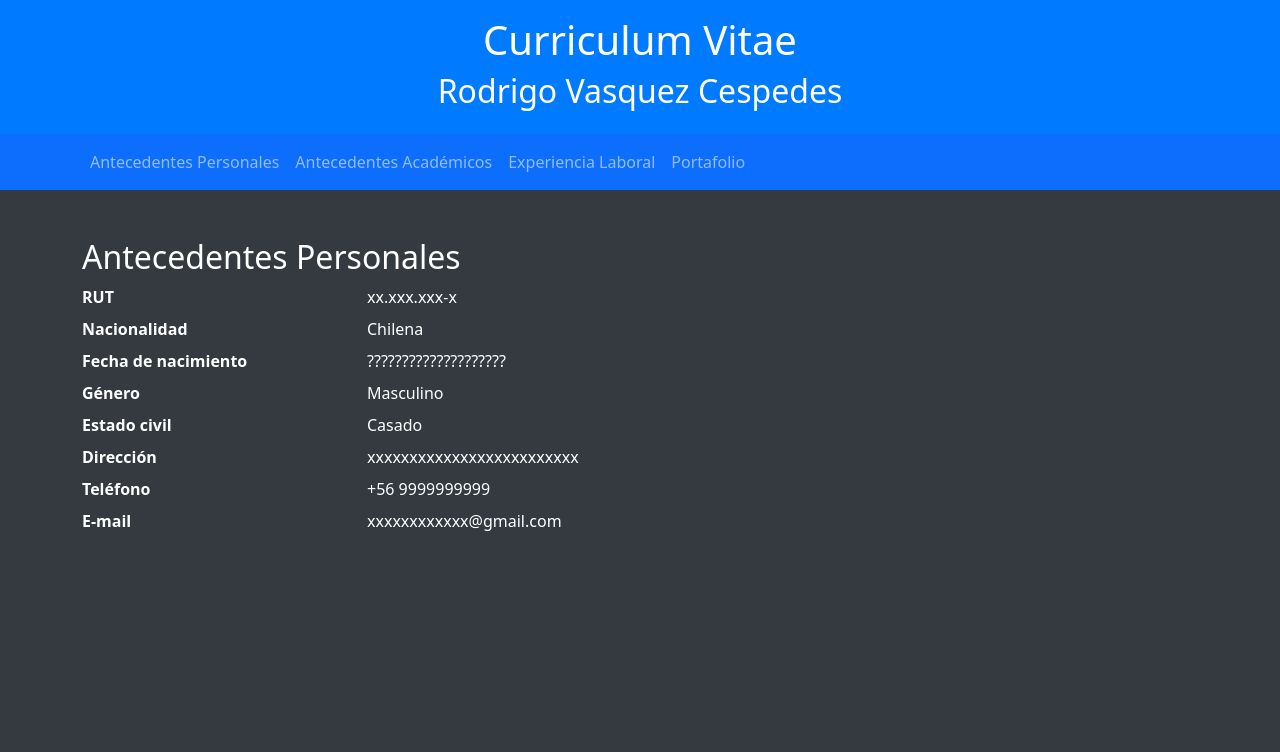
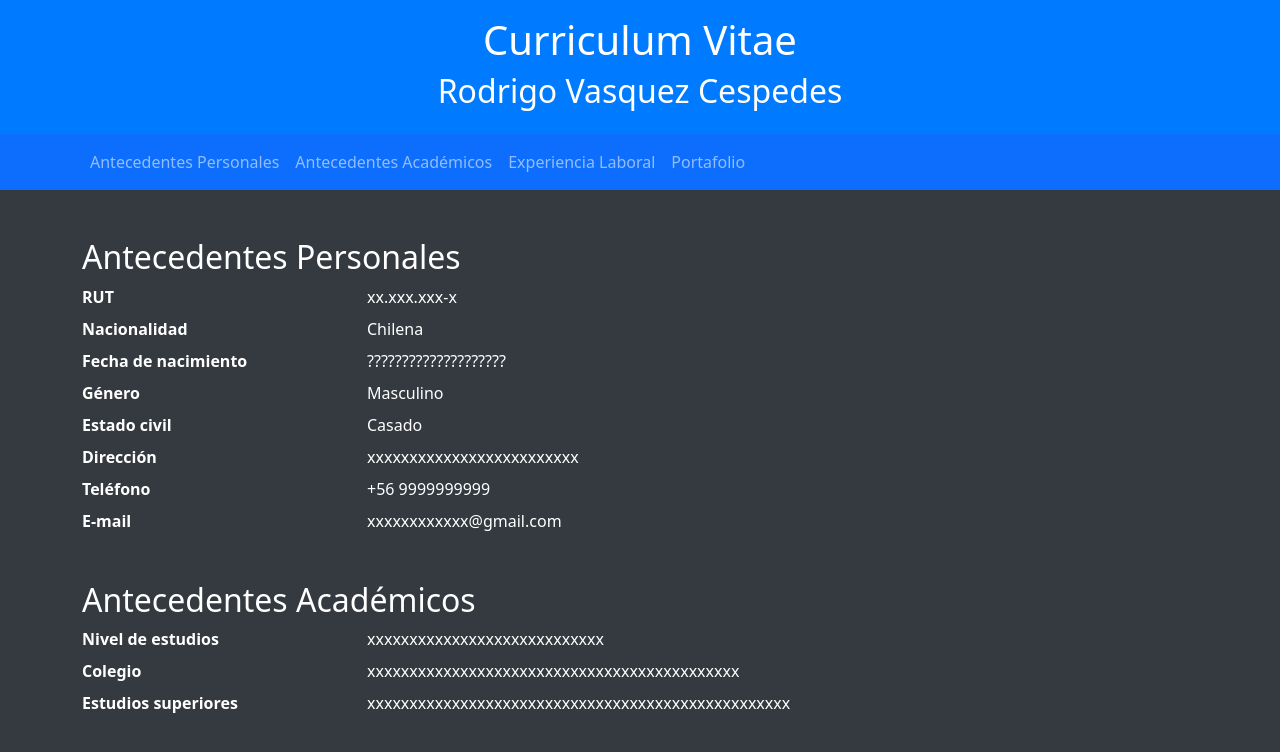
Before and after one commit to rodrigovasquezcespedes/rodrigovasquezcespedes.github.io, a plain HTML site: page index.html in a window 1280 px wide. Drawn offline with nearby package versions, Linux system fonts and the light colour scheme.

Commit message:
crea seccion educacion

```diff
--- a/index.html
+++ b/index.html
@@ -64,6 +64,19 @@
                 <dd class="col-sm-9">xxxxxxxxxxxx@gmail.com</dd>
             </dl>
         </section>
+        <section id="sección de educación">
+            <h2>Antecedentes Académicos</h2>
+            <dl class="row">
+                <dt class="col-sm-3">Nivel de estudios</dt>
+                <dd class="col-sm-9">xxxxxxxxxxxxxxxxxxxxxxxxxxxx</dd>
+
+                <dt class="col-sm-3">Colegio</dt>
+                <dd class="col-sm-9">xxxxxxxxxxxxxxxxxxxxxxxxxxxxxxxxxxxxxxxxxxxx</dd>
+
+                <dt class="col-sm-3">Estudios superiores</dt>
+                <dd class="col-sm-9">xxxxxxxxxxxxxxxxxxxxxxxxxxxxxxxxxxxxxxxxxxxxxxxxxx</dd>
+            </dl>
+        </section>
     </div>
 
  <script src="https://cdn.jsdelivr.net/npm/bootstrap@5.3.0/dist/js/bootstrap.bundle.min.js"></script>
```
